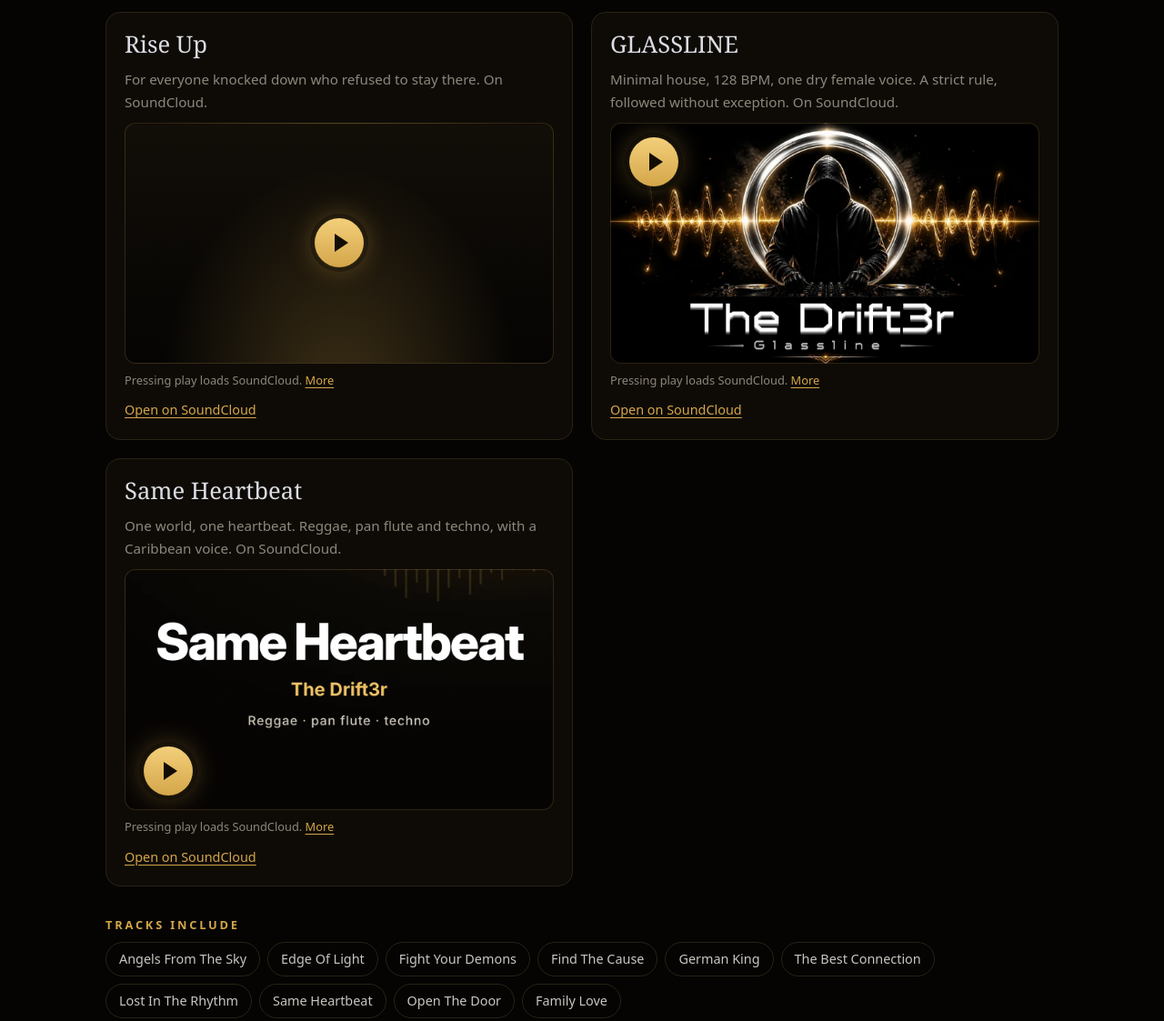
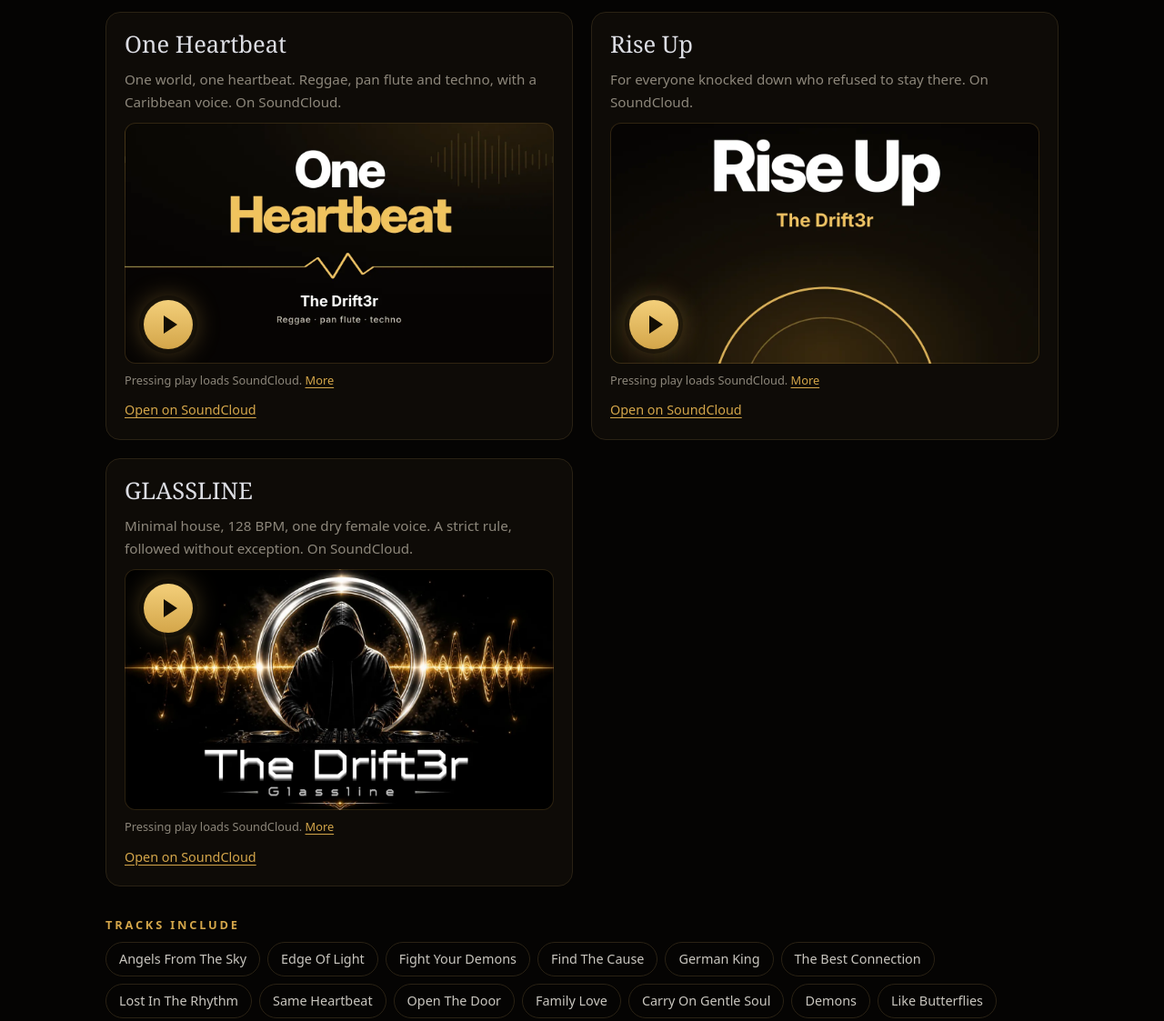
Before and after one commit to DanceOnVibes/thedrift3r.com, a plain HTML site: page public/index.html in a window 1280 px wide. Shown: the part 1840-2963 px from the top of the page at 91% size. Drawn offline with Linux system fonts and the light colour scheme.

Commit message:
One Heartbeat first, Rise Up sunrise cover (#11)
* Same Heartbeat first; Rise Up gets its sunrise cover

Same Heartbeat moves to the top of Listen (and first in the
structured data), then Rise Up, then GLASSLINE. The Rise Up player
shows the new dark-and-gold sunrise cover instead of the plain glow.

Co-Authored-By: Claude Opus 5.5 <noreply@anthropic.com>
Claude-Session: https://claude.ai/code/session_01KtebkdjnjdvDeuuwcWLDS7

* Album renamed to One Heartbeat, with its own 16:9 cover

The first album on the site is now called One Heartbeat (the
title, play label and structured data). Its card shows the One
Heartbeat cover made for this frame, so nothing is cut off and the
play button sits in the empty corner. The SoundCloud link is
unchanged.

Co-Authored-By: Claude Opus 5.5 <noreply@anthropic.com>
Claude-Session: https://claude.ai/code/session_01KtebkdjnjdvDeuuwcWLDS7

* One Heartbeat: point to the new SoundCloud address

The album's SoundCloud link is now /sets/one-heartbeat (player,
Open on SoundCloud link and structured data).

Co-Authored-By: Claude Opus 5.5 <noreply@anthropic.com>
Claude-Session: https://claude.ai/code/session_01KtebkdjnjdvDeuuwcWLDS7

* Tracks include: Carry On Gentle Soul and Demons

Co-Authored-By: Claude Opus 5.5 <noreply@anthropic.com>
Claude-Session: https://claude.ai/code/session_01KtebkdjnjdvDeuuwcWLDS7

* Tracks include: Like Butterflies

Co-Authored-By: Claude Opus 5.5 <noreply@anthropic.com>
Claude-Session: https://claude.ai/code/session_01KtebkdjnjdvDeuuwcWLDS7

---------

Co-authored-by: Claude <noreply@anthropic.com>

```diff
--- a/public/css/styles.css
+++ b/public/css/styles.css
@@ -154,13 +154,14 @@ section { scroll-margin-top: 64px; }
   background-size: cover; background-position: center;
 }
 .embed.cover-rise-up {
-  /* the gold glow until the new cover (standing, fist raised) is in */
-  justify-content: center; align-items: center;
+  /* title at the top, sunrise below it: button bottom-left, beside the sun */
+  background-image: url("/images/cover-rise-up.webp");
+  background-position: center 40%;
+  justify-content: flex-end; align-items: flex-start;
 }
-.embed.cover-same-heartbeat {
-  /* title in the middle, empty dark area below it: button bottom-left */
-  background-image: url("/images/cover-same-heartbeat.webp");
-  background-position: center 45%;
+.embed.cover-one-heartbeat {
+  /* 16:9 album card, name centred, empty corners: button bottom-left */
+  background-image: url("/images/cover-one-heartbeat.webp");
   justify-content: flex-end; align-items: flex-start;
 }
 .embed.cover-glassline {
--- a/public/index.html
+++ b/public/index.html
@@ -37,9 +37,9 @@
     "description": "Music to listen to and enjoy, from a calm 124 BPM all the way up to techno.",
     "genre": ["House", "Minimal house", "Progressive house", "Melodic techno", "Techno"],
     "album": [
-      { "@type": "MusicAlbum", "name": "GLASSLINE", "url": "https://soundcloud.com/thedrift3rmusic/sets/glassline" },
+      { "@type": "MusicAlbum", "name": "One Heartbeat", "url": "https://soundcloud.com/thedrift3rmusic/sets/one-heartbeat" },
       { "@type": "MusicAlbum", "name": "Rise Up", "url": "https://soundcloud.com/thedrift3rmusic/sets/rise-up" },
-      { "@type": "MusicAlbum", "name": "Same Heartbeat", "url": "https://soundcloud.com/thedrift3rmusic/sets/same-heartbeat" }
+      { "@type": "MusicAlbum", "name": "GLASSLINE", "url": "https://soundcloud.com/thedrift3rmusic/sets/glassline" }
     ],
     "sameAs": [
       "https://soundcloud.com/thedrift3rmusic",
@@ -105,6 +105,21 @@
         <div class="players">
 
           <article class="player">
+            <h3>One Heartbeat</h3>
+            <p class="player-sub">One world, one heartbeat. Reggae, pan flute and techno, with a Caribbean voice. On SoundCloud.</p>
+            <div class="embed embed-audio has-cover cover-one-heartbeat" data-embed="soundcloud"
+                 data-src="https://w.soundcloud.com/player/?url=https%3A//soundcloud.com/thedrift3rmusic/sets/one-heartbeat&amp;color=%23d4a64a&amp;auto_play=true&amp;hide_related=true&amp;show_comments=false&amp;visual=false"
+                 data-title="One Heartbeat on SoundCloud">
+              <button class="play" type="button">
+                <span class="play-icon" aria-hidden="true"></span>
+                <span class="visually-hidden">Play One Heartbeat</span>
+              </button>
+            </div>
+            <p class="embed-note">Pressing play loads SoundCloud. <a href="/privacy">More</a></p>
+            <a class="out" href="https://soundcloud.com/thedrift3rmusic/sets/one-heartbeat" rel="noopener" target="_blank">Open on SoundCloud</a>
+          </article>
+
+          <article class="player">
             <h3>Rise Up</h3>
             <p class="player-sub">For everyone knocked down who refused to stay there. On SoundCloud.</p>
             <div class="embed embed-audio has-cover cover-rise-up" data-embed="soundcloud"
@@ -134,21 +149,6 @@
             <a class="out" href="https://soundcloud.com/thedrift3rmusic/sets/glassline" rel="noopener" target="_blank">Open on SoundCloud</a>
           </article>
 
-          <article class="player">
-            <h3>Same Heartbeat</h3>
-            <p class="player-sub">One world, one heartbeat. Reggae, pan flute and techno, with a Caribbean voice. On SoundCloud.</p>
-            <div class="embed embed-audio has-cover cover-same-heartbeat" data-embed="soundcloud"
-                 data-src="https://w.soundcloud.com/player/?url=https%3A//soundcloud.com/thedrift3rmusic/sets/same-heartbeat&amp;color=%23d4a64a&amp;auto_play=true&amp;hide_related=true&amp;show_comments=false&amp;visual=false"
-                 data-title="Same Heartbeat on SoundCloud">
-              <button class="play" type="button">
-                <span class="play-icon" aria-hidden="true"></span>
-                <span class="visually-hidden">Play Same Heartbeat</span>
-              </button>
-            </div>
-            <p class="embed-note">Pressing play loads SoundCloud. <a href="/privacy">More</a></p>
-            <a class="out" href="https://soundcloud.com/thedrift3rmusic/sets/same-heartbeat" rel="noopener" target="_blank">Open on SoundCloud</a>
-          </article>
-
         </div>
         <h3 class="tracks-title">Tracks include</h3>
       <ul class="chips">
@@ -162,6 +162,9 @@
         <li>Same Heartbeat</li>
         <li>Open The Door</li>
         <li>Family Love</li>
+        <li>Carry On Gentle Soul</li>
+        <li>Demons</li>
+        <li>Like Butterflies</li>
         </ul>
       </div>
     </section>
```
Also changed, not shown: public/images/cover-one-heartbeat.webp (added), public/images/cover-rise-up.webp (added), public/images/cover-same-heartbeat.webp (deleted).
